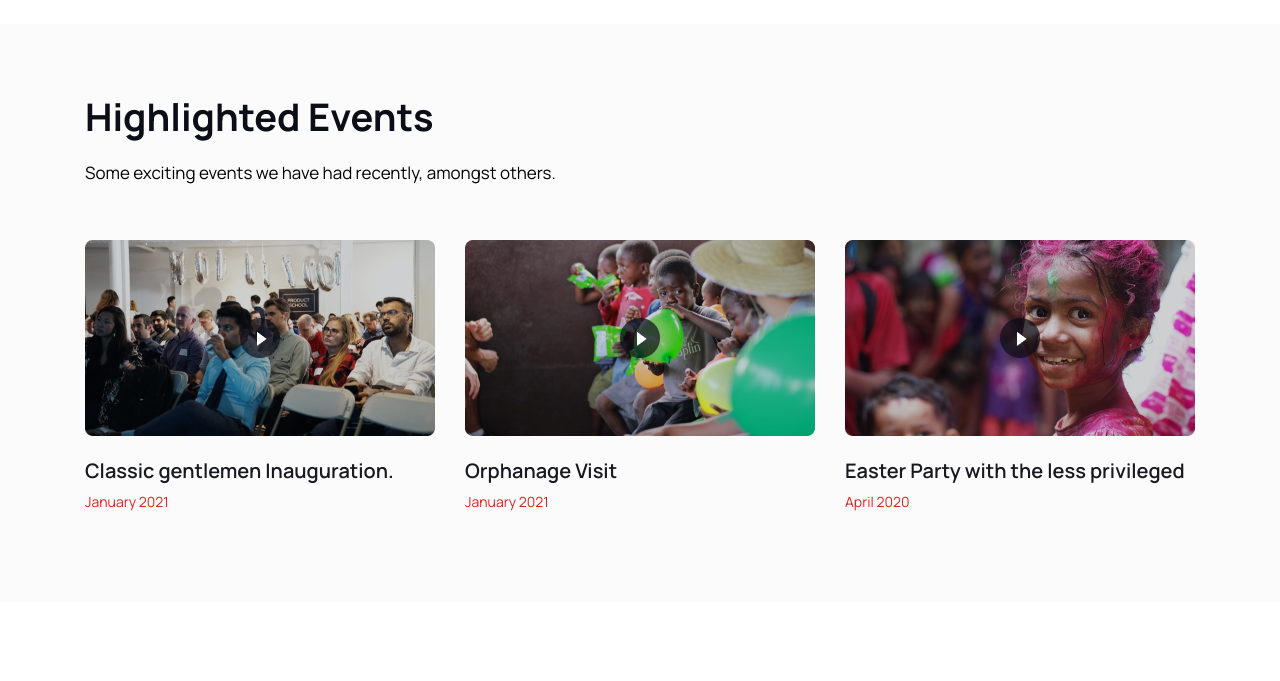
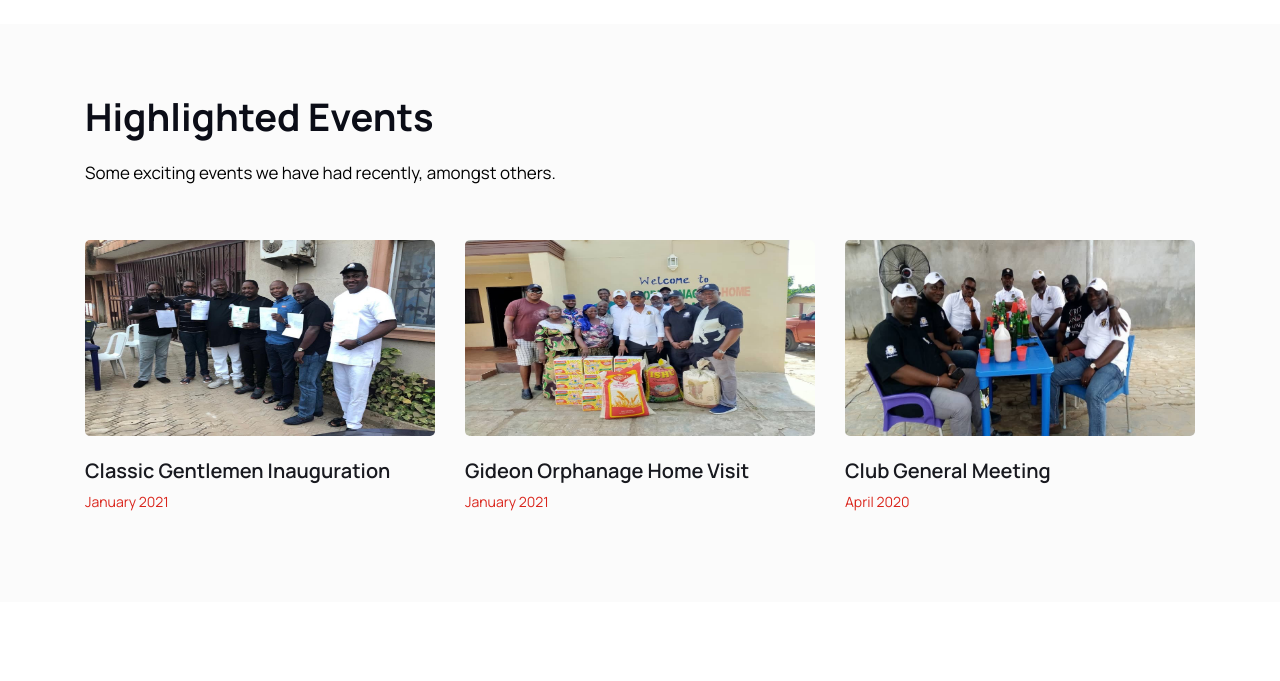
Before and after one commit to ajawu/cgf_website, a Django app: page / in a window 1280 px wide. Shown: the part 2145-2826 px from the top of the page. Run offline with Django 3.2, Linux system fonts and the light colour scheme; parts of the project's set-up code (start-up, migrations or seed data) failed here and were passed over; some libraries are stand-ins or nearby versions.

Commit message:
chore: updated event images and titles

```diff
--- a/cgf/views.py
+++ b/cgf/views.py
@@ -1,4 +1,6 @@
 from django.views.generic import TemplateView, CreateView
+from django.shortcuts import redirect
+from django.http import Http404
 from .forms import ContactForm
 
 
--- a/static/css/index.css
+++ b/static/css/index.css
@@ -154,6 +154,12 @@
     font-size: 85%;
 }
 
+.event-image {
+    border-radius: 5px;
+    height: 196px;
+    width: 350px;
+}
+
 .event-title {
     font-size: 100%;
     font-weight: 600;
--- a/templates/cgf/index.html
+++ b/templates/cgf/index.html
@@ -169,23 +169,26 @@
 
                     <div class="row pt-1">
                         <div class="col-sm">
-                            <img src="{% static 'images/video-cover-3.png' %}" alt="video-cover-1">
+                            <img src="{% static 'images/club_induction.jpeg' %}" alt="video-cover-1"
+                                 class="event-image">
                             <p class="event-title pt-3 pb-1">
-                                Classic gentlemen Inauguration.
+                                Classic Gentlemen Inauguration
                             </p>
                             <p class="event-date">January 2021</p>
                         </div>
                         <div class="col-sm">
-                            <img src="{% static 'images/video-cover-2.png' %}" alt="video-cover-1">
+                            <img src="{% static 'images/orphanage_visit.jpeg' %}" alt="video-cover-1"
+                                class="event-image">
                             <p class="event-title pt-3 pb-1">
-                                Orphanage Visit
+                                Gideon Orphanage Home Visit
                             </p>
                             <p class="event-date">January 2021</p>
                         </div>
                         <div class="col-sm">
-                            <img src="{% static 'images/video-cover-1.png' %}" alt="video-cover-1">
+                            <img src="{% static 'images/club_meeting.jpeg' %}" alt="video-cover-1"
+                                 class="event-image">
                             <p class="event-title pt-3 pb-1">
-                                Easter Party with the less privileged
+                                Club General Meeting
                             </p>
                             <p class="event-date">April 2020</p>
                         </div>
```
Also changed, not shown: static/images/club_induction.jpeg (added), static/images/club_meeting.jpeg (added), static/images/orphanage_visit.jpeg (added).
